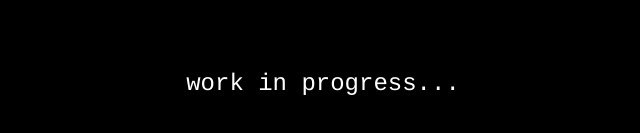
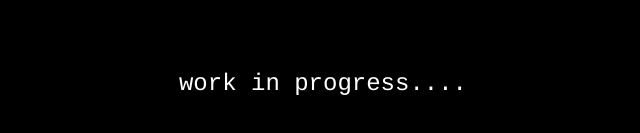
Before and after one commit to dawid-lysakowski/personal-website, a plain HTML site: page index.html in a window 1280 px wide. Shown: the part 317-450 px from the top of the page, without its empty margins (317-957 px from the left). Drawn offline with Linux system fonts and the light colour scheme.

Commit message:
Update index.html

```diff
--- a/index.html
+++ b/index.html
@@ -25,6 +25,6 @@
     </style>
 </head>
 <body>
-    <p>work in progress...</p>
+    <p>work in progress....</p>
 </body>
 </html>
```
